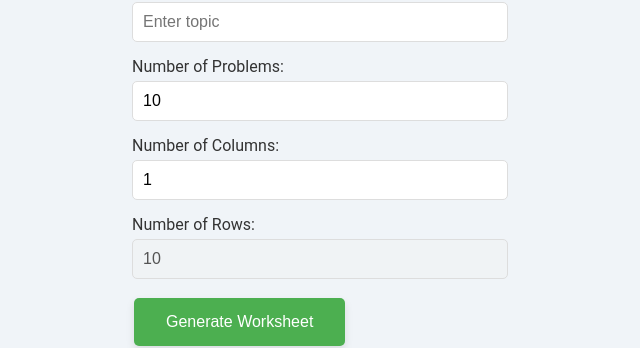
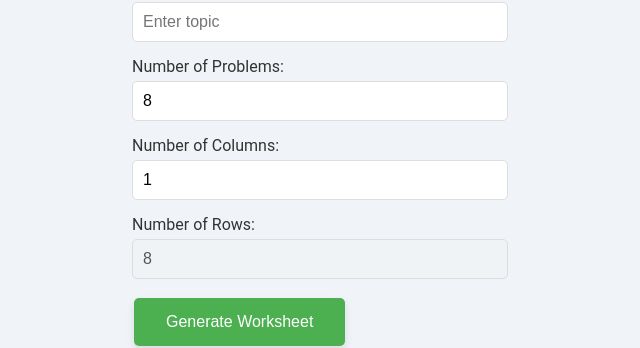
Before and after one commit to deonneon/teacher_prep, a React (Create React App) app: page / in a window 1280 px wide. Shown: the part 245-593 px from the top of the page, without its empty margins (320-960 px from the left). Built offline with nearby package versions, Linux system fonts and the light colour scheme; what @react-pdf/renderer would draw is missing.

Commit message:
cleanup express

```diff
--- a/package.json
+++ b/package.json
@@ -13,6 +13,7 @@
     "@types/react-dom": "^18.2.17",
     "cors": "^2.8.5",
     "dotenv": "^16.3.1",
+    "express": "^4.18.2",
     "jspdf": "^2.5.1",
     "openai": "^4.24.1",
     "react": "^18.2.0",
--- a/src/App.tsx
+++ b/src/App.tsx
@@ -37,7 +37,7 @@ const App: React.FC = () => {
   const [rows, setRows] = useState<number>(5);
   const [columns, setColumns] = useState<number>(1);
   const [isModalOpen, setIsModalOpen] = useState<boolean>(false);
-  const [numberOfProblems, setNumberOfProblems] = useState<number>(10);
+  const [numberOfProblems, setNumberOfProblems] = useState<number>(8);
   const [isLoading, setIsLoading] = useState(false);
   const [error, setError] = useState<Error | null>(null);
   const [problems, setProblems] = useState<Problem[]>([]);
```
Also changed, not shown: my-learning-backend/package.json (deleted, +0 -15 lines), 2 other files (tests, documents, lock files or other folders).
